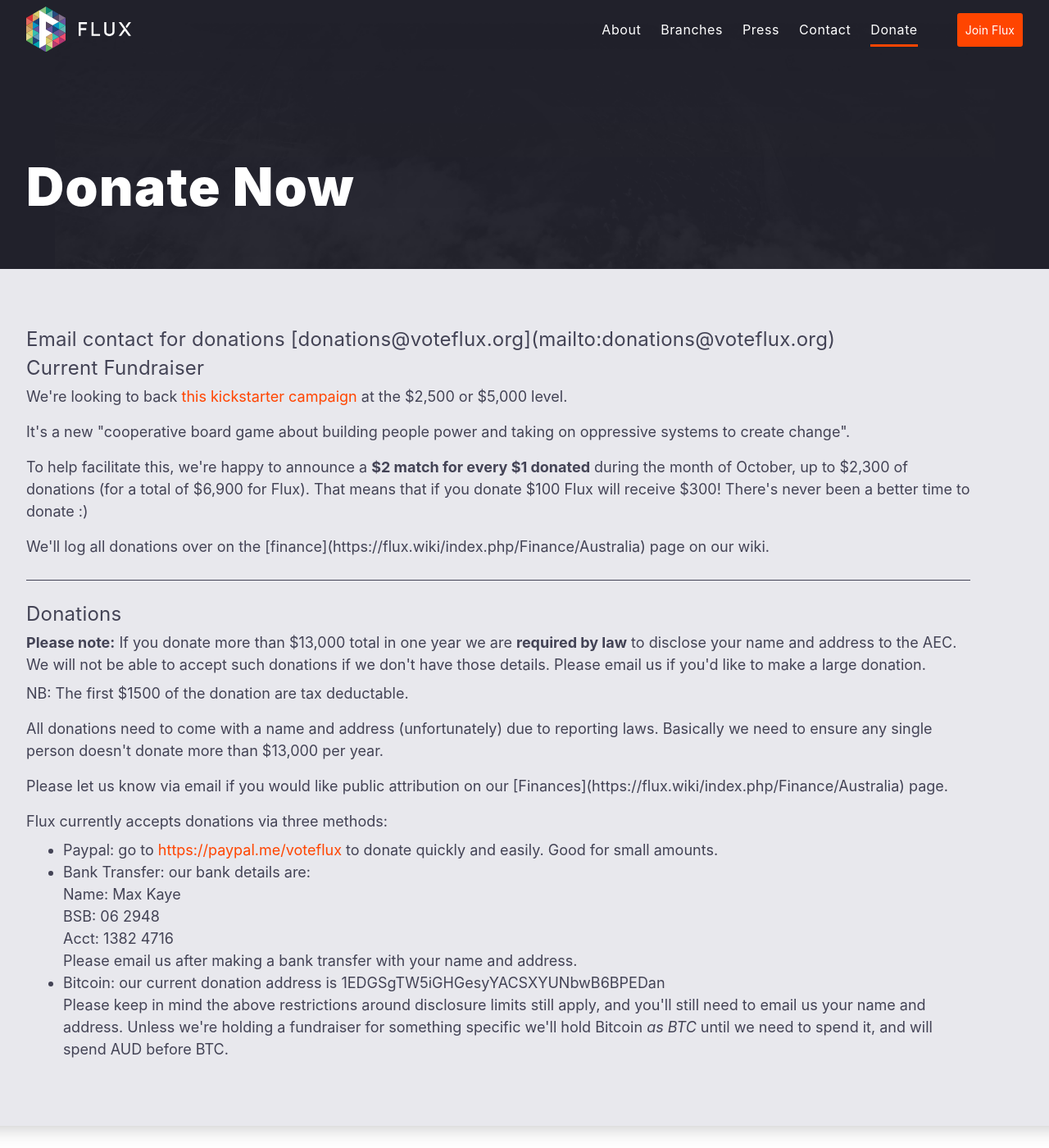
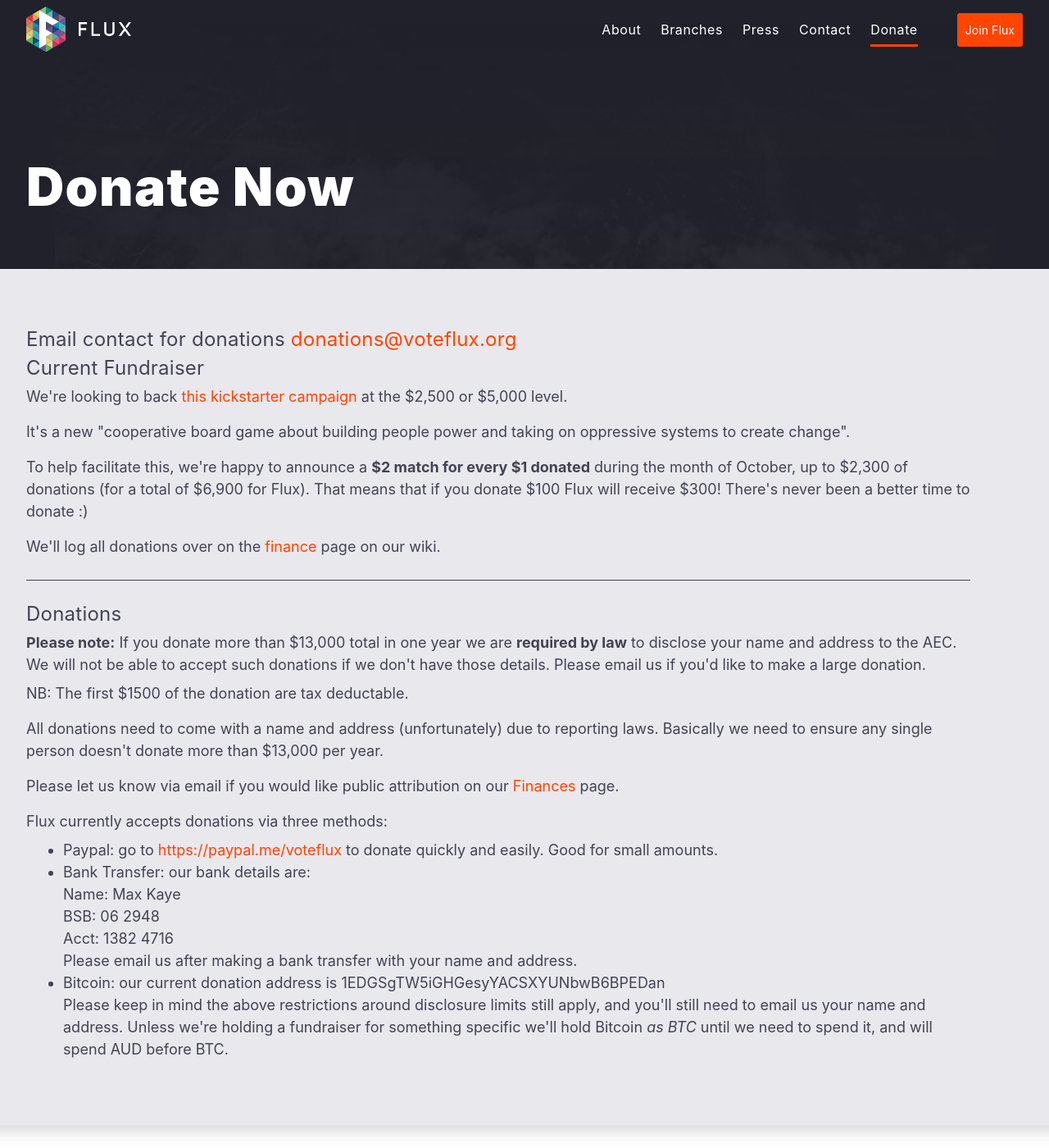
Before and after one commit to voteflux/flux-website-v2, a Jekyll site: the page built from donate.html, in a window 1280 px wide and 1400 px high. Shown: the whole window at 82% size. Built offline with Jekyll 4.4.1, drawn with Linux system fonts in a browser that asks for light colours; some of the changed lines change nothing that is shown.

Commit message:
Fix links

```diff
--- a/donate.html
+++ b/donate.html
@@ -18,7 +18,7 @@
 </header>
 <section id="contact" class="bg-light-gray mid-gray py4 sm-pr4">
   <div class="max-width-4 mx-auto px2 md-px3">
-  <h2>Email contact for donations [donations@voteflux.org](mailto:donations@voteflux.org)</h2>
+  <h2>Email contact for donations <a href="mailto:donations@voteflux.org">donations@voteflux.org</a></h2>
 
   <h2>Current Fundraiser</h2>
 
@@ -35,7 +35,7 @@
   </p>
 
   <p>
-    We'll log all donations over on the [finance](https://flux.wiki/index.php/Finance/Australia) page on our wiki.
+    We'll log all donations over on the <a href="https://flux.wiki/index.php/Finance/Australia">finance</a> page on our wiki.
   </p>
 
   <hr>
@@ -53,7 +53,7 @@
     </p>
 
     <p>
-      Please let us know via email if you would like public attribution on our [Finances](https://flux.wiki/index.php/Finance/Australia) page.
+      Please let us know via email if you would like public attribution on our <a href="https://flux.wiki/index.php/Finance/Australia">Finances</a> page.
     </p>
 
     Flux currently accepts donations via three methods:
```
